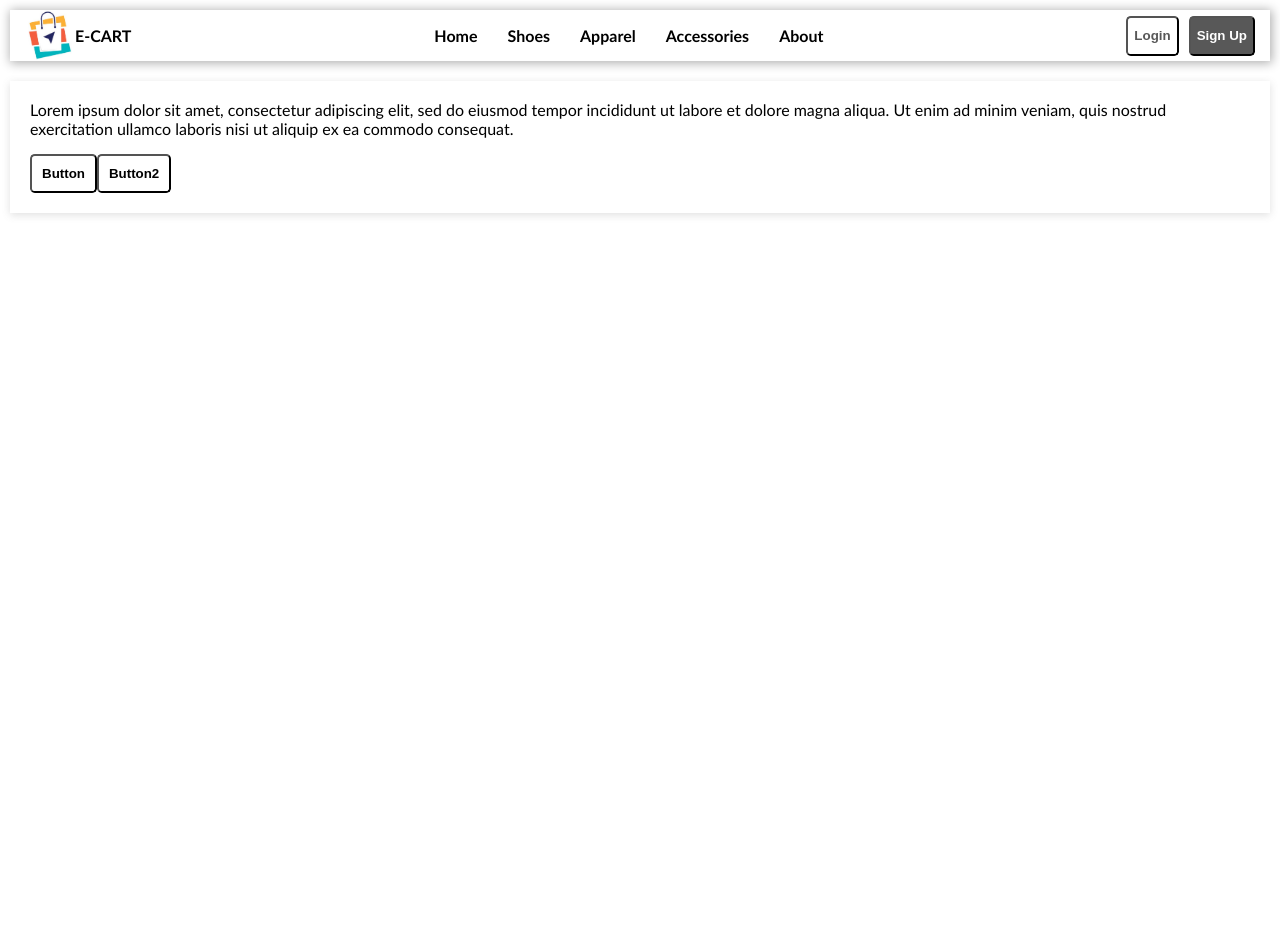
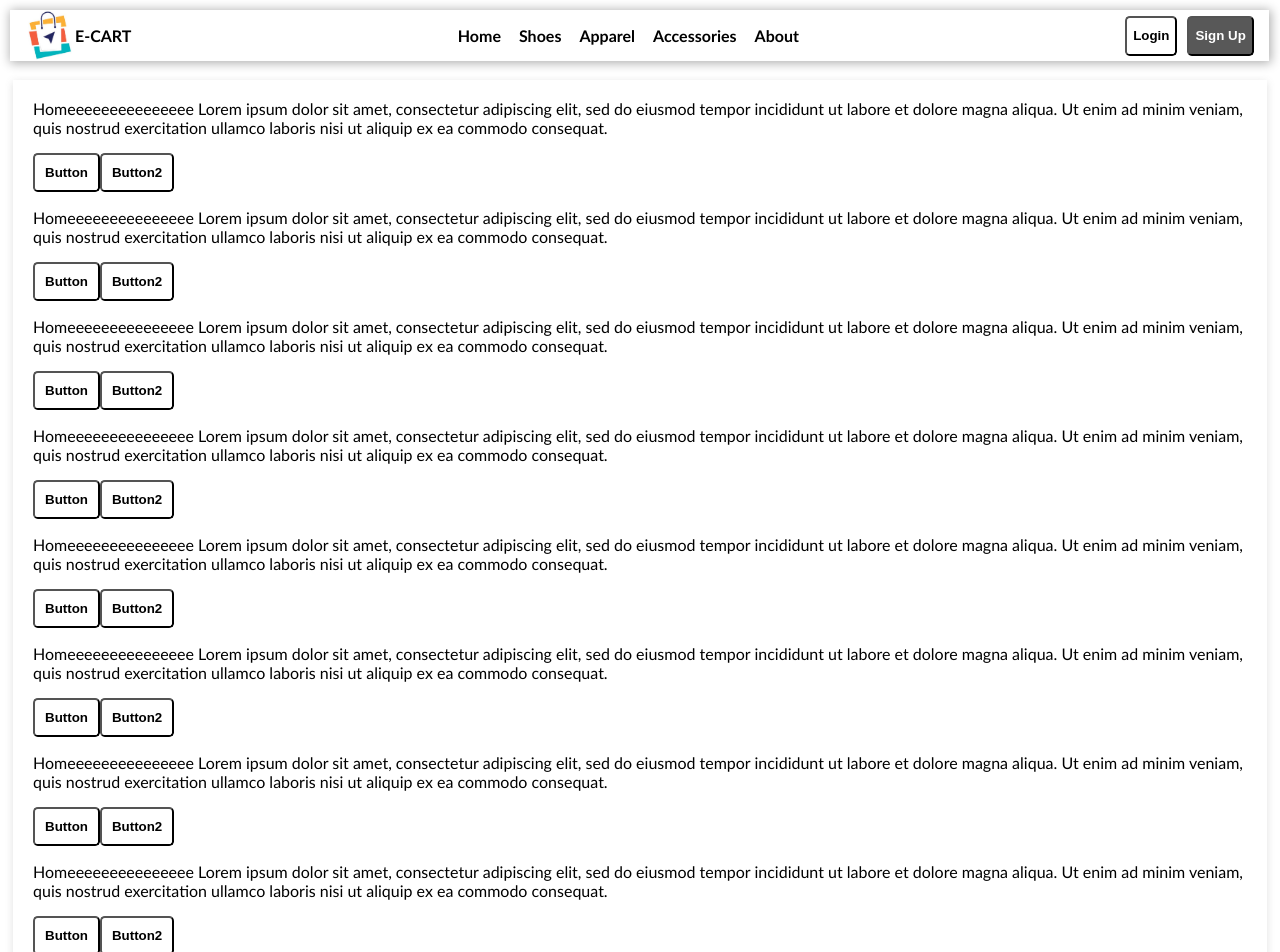
Before and after one commit to PathumN99/Retail-App, a React (Create React App) app in the folder retail-app-client/: page / in a window 1280 px wide. Shown: the top 952 px of the page. Before the commit the page ends 800 px from the top, so only its background shows below. Built offline with nearby package versions, Linux system fonts and the light colour scheme.

Commit message:
Fixed all page routings and corresponding styles

```diff
--- a/retail-app-client/src/App.js
+++ b/retail-app-client/src/App.js
@@ -7,6 +7,8 @@ import AppCSS from "./style/App.module.css";
 import LoginPage from "./components/modules/LoginPage";
 import SignPage from "./components/modules/SignPage";
 import AboutPage from "./components/modules/About";
+import ApparelPage from "./components/modules/Apparel";
+import AccessoriesPage from "./components/modules/Accessories";
 
 function App() {
   return (
@@ -17,6 +19,8 @@ function App() {
           <Route path='/' element={<HomePage />}></Route>
           <Route path='/home' element={<HomePage />}></Route>
           <Route path='/shoes' element={<Shoes />}></Route>
+          <Route path='/apparel' element={<ApparelPage />}></Route>
+          <Route path='/accessories' element={<AccessoriesPage />}></Route>
           <Route path='/login' element={<LoginPage />}></Route>
           <Route path='/signup' element={<SignPage />}></Route>
           <Route path='/about' element={<AboutPage />}></Route>
--- a/retail-app-client/src/components/modules/HomePage.js
+++ b/retail-app-client/src/components/modules/HomePage.js
@@ -3,7 +3,73 @@ import HomeCSS from "../../style/Home.module.css"
 export default function HomePage() {
     return (
         <div>
-            <p>Lorem ipsum dolor sit amet, consectetur adipiscing elit,
+            <p>Homeeeeeeeeeeeeeee Lorem ipsum dolor sit amet, consectetur adipiscing elit,
+                sed do eiusmod tempor incididunt ut labore et dolore magna aliqua.
+                Ut enim ad minim veniam, quis nostrud exercitation ullamco laboris nisi ut
+                aliquip ex ea commodo consequat.</p>
+            <button className={HomeCSS.button}>Button</button>
+            <button className={HomeCSS.button}>Button2</button>
+            <p>Homeeeeeeeeeeeeeee Lorem ipsum dolor sit amet, consectetur adipiscing elit,
+                sed do eiusmod tempor incididunt ut labore et dolore magna aliqua.
+                Ut enim ad minim veniam, quis nostrud exercitation ullamco laboris nisi ut
+                aliquip ex ea commodo consequat.</p>
+            <button className={HomeCSS.button}>Button</button>
+            <button className={HomeCSS.button}>Button2</button>
+            <p>Homeeeeeeeeeeeeeee Lorem ipsum dolor sit amet, consectetur adipiscing elit,
+                sed do eiusmod tempor incididunt ut labore et dolore magna aliqua.
+                Ut enim ad minim veniam, quis nostrud exercitation ullamco laboris nisi ut
+                aliquip ex ea commodo consequat.</p>
+            <button className={HomeCSS.button}>Button</button>
+            <button className={HomeCSS.button}>Button2</button>
+            <p>Homeeeeeeeeeeeeeee Lorem ipsum dolor sit amet, consectetur adipiscing elit,
+                sed do eiusmod tempor incididunt ut labore et dolore magna aliqua.
+                Ut enim ad minim veniam, quis nostrud exercitation ullamco laboris nisi ut
+                aliquip ex ea commodo consequat.</p>
+            <button className={HomeCSS.button}>Button</button>
+            <button className={HomeCSS.button}>Button2</button>
+            <p>Homeeeeeeeeeeeeeee Lorem ipsum dolor sit amet, consectetur adipiscing elit,
+                sed do eiusmod tempor incididunt ut labore et dolore magna aliqua.
+                Ut enim ad minim veniam, quis nostrud exercitation ullamco laboris nisi ut
+                aliquip ex ea commodo consequat.</p>
+            <button className={HomeCSS.button}>Button</button>
+            <button className={HomeCSS.button}>Button2</button>
+            <p>Homeeeeeeeeeeeeeee Lorem ipsum dolor sit amet, consectetur adipiscing elit,
+                sed do eiusmod tempor incididunt ut labore et dolore magna aliqua.
+                Ut enim ad minim veniam, quis nostrud exercitation ullamco laboris nisi ut
+                aliquip ex ea commodo consequat.</p>
+            <button className={HomeCSS.button}>Button</button>
+            <button className={HomeCSS.button}>Button2</button>
+            <p>Homeeeeeeeeeeeeeee Lorem ipsum dolor sit amet, consectetur adipiscing elit,
+                sed do eiusmod tempor incididunt ut labore et dolore magna aliqua.
+                Ut enim ad minim veniam, quis nostrud exercitation ullamco laboris nisi ut
+                aliquip ex ea commodo consequat.</p>
+            <button className={HomeCSS.button}>Button</button>
+            <button className={HomeCSS.button}>Button2</button>
+            <p>Homeeeeeeeeeeeeeee Lorem ipsum dolor sit amet, consectetur adipiscing elit,
+                sed do eiusmod tempor incididunt ut labore et dolore magna aliqua.
+                Ut enim ad minim veniam, quis nostrud exercitation ullamco laboris nisi ut
+                aliquip ex ea commodo consequat.</p>
+            <button className={HomeCSS.button}>Button</button>
+            <button className={HomeCSS.button}>Button2</button>
+            <p>Homeeeeeeeeeeeeeee Lorem ipsum dolor sit amet, consectetur adipiscing elit,
+                sed do eiusmod tempor incididunt ut labore et dolore magna aliqua.
+                Ut enim ad minim veniam, quis nostrud exercitation ullamco laboris nisi ut
+                aliquip ex ea commodo consequat.</p>
+            <button className={HomeCSS.button}>Button</button>
+            <button className={HomeCSS.button}>Button2</button>
+            <p>Homeeeeeeeeeeeeeee Lorem ipsum dolor sit amet, consectetur adipiscing elit,
+                sed do eiusmod tempor incididunt ut labore et dolore magna aliqua.
+                Ut enim ad minim veniam, quis nostrud exercitation ullamco laboris nisi ut
+                aliquip ex ea commodo consequat.</p>
+            <button className={HomeCSS.button}>Button</button>
+            <button className={HomeCSS.button}>Button2</button>
+            <p>Homeeeeeeeeeeeeeee Lorem ipsum dolor sit amet, consectetur adipiscing elit,
+                sed do eiusmod tempor incididunt ut labore et dolore magna aliqua.
+                Ut enim ad minim veniam, quis nostrud exercitation ullamco laboris nisi ut
+                aliquip ex ea commodo consequat.</p>
+            <button className={HomeCSS.button}>Button</button>
+            <button className={HomeCSS.button}>Button2</button>
+            <p>Homeeeeeeeeeeeeeee Lorem ipsum dolor sit amet, consectetur adipiscing elit,
                 sed do eiusmod tempor incididunt ut labore et dolore magna aliqua.
                 Ut enim ad minim veniam, quis nostrud exercitation ullamco laboris nisi ut
                 aliquip ex ea commodo consequat.</p>
--- a/retail-app-client/src/components/modules/LoginPage.js
+++ b/retail-app-client/src/components/modules/LoginPage.js
@@ -3,7 +3,7 @@
 export default function LoginPage() {
     return (
         <div>
-            <p>sssssssssssssssssssssssss</p>
+            <p>Loginnnnnnnnnnnnnnnnnnnnnnnnnnnnn</p>
             {/* <input>Username</input>
             <input>Password</input> */}
         </div>
--- a/retail-app-client/src/components/modules/Shoes.js
+++ b/retail-app-client/src/components/modules/Shoes.js
@@ -3,7 +3,7 @@ import ShoeCSS from "../../style/Shoe.module.css"
 export default function Shoes() {
     return (
         <div>
-            <p>Lorem ipsum dolor sit amet, consectetur adipiscing elit,
+            <p>Shoesssssssssssssssssss Lorem ipsum dolor sit amet, consectetur adipiscing elit,
                 sed do eiusmod tempor incididunt ut labore et dolore magna aliqua.
                 Ut enim ad minim veniam, quis nostrud exercitation ullamco laboris nisi ut
                 aliquip ex ea commodo consequat.</p>
--- a/retail-app-client/src/components/modules/SignPage.js
+++ b/retail-app-client/src/components/modules/SignPage.js
@@ -3,7 +3,7 @@
 export default function SignPage() {
     return (
         <div>
-            <p>csaaaaaaaaaaaaaaaaaaaaaaaaaaaaaaaaaaaaa</p>
+            <p>Signupppppppppppppppppppppppppp</p>
             {/* <input>Username</input>
             <input>Password</input> */}
         </div>
--- a/retail-app-client/src/components/ui-components/Navbar.js
+++ b/retail-app-client/src/components/ui-components/Navbar.js
@@ -1,8 +1,18 @@
 import NavbarCSS from "../../style/Navbar.module.css"
-import { Link } from "react-router-dom";
+import { Link, useNavigate } from "react-router-dom";
 import logo from '../../Resources/ecartlogo1.jpg';
 
 export default function Navbar() {
+
+    const navigate = useNavigate();
+
+    const loginClick = () => {
+        navigate('/login');
+    };
+
+    const signupClick = () => {
+        navigate('/signup');
+    };
 
     return (
         <nav className={NavbarCSS.nav}>
@@ -14,29 +24,39 @@ export default function Navbar() {
             </div>
 
             <div className={NavbarCSS.navdiv}>
-                <div className={NavbarCSS.childnavdivs}>
-                    <Link className={NavbarCSS.link} to="/home">Home</Link>
-                </div>
-                <div className={NavbarCSS.childnavdivs}>
-                    <Link to="/shoes">Shoes</Link>
-                </div>
-                <div className={NavbarCSS.childnavdivs}>
-                    <Link to="/shoes">Apparel</Link>
-                </div>
-                <div className={NavbarCSS.childnavdivs}>
-                    <Link to="/shoes">Accessories</Link>
-                </div>
-                <div className={NavbarCSS.childnavdivs}>
-                    <Link to="/about">About</Link>
-                </div>
+                <Link className={NavbarCSS.link} to="/home">
+                    <div className={NavbarCSS.childdivs}>
+                        Home
+                    </div>
+                </Link>
+                <Link className={NavbarCSS.link} to="/shoes">
+                    <div className={NavbarCSS.childdivs}>
+                        Shoes
+                    </div>
+                </Link>
+                <Link className={NavbarCSS.link} to="/apparel">
+                    <div className={NavbarCSS.childdivs}>
+                        Apparel
+                    </div>
+                </Link>
+                <Link className={NavbarCSS.link} to="/accessories">
+                    <div className={NavbarCSS.childdivs}>
+                        Accessories
+                    </div>
+                </Link>
+                <Link className={NavbarCSS.link} to="/about">
+                    <div className={NavbarCSS.childdivs}>
+                        About
+                    </div>
+                </Link>
             </div>
 
             <div className={NavbarCSS.buttons}>
-                <button className={NavbarCSS.logbtn}>
-                    <Link to="/login">Login</Link>
+                <button className={NavbarCSS.logbtn} onClick={loginClick}>
+                    Login
                 </button>
-                <button className={NavbarCSS.signbtn}>
-                    <Link to="/signup">Sign Up</Link>
+                <button className={NavbarCSS.signbtn} onClick={signupClick}>
+                    Sign Up
                 </button>
             </div>
 
--- a/retail-app-client/src/style/App.module.css
+++ b/retail-app-client/src/style/App.module.css
@@ -3,7 +3,7 @@
 }
 
 .bgdiv {
-    margin: 20px 10px;
+    margin: 80px 13px 10px 13px;
     padding-top: 3px;
     padding-left: 20px;
     padding-bottom: 20px;
--- a/retail-app-client/src/style/Navbar.module.css
+++ b/retail-app-client/src/style/Navbar.module.css
@@ -7,6 +7,10 @@
     padding: 0px 15px;
     box-shadow: 1px 1px 10px 1px rgb(173, 173, 173);
     text-decoration: none;
+    width: 96%;
+    top: 0;
+    left: 0;
+    position: fixed;
 }
 
 .logo img {
@@ -25,41 +29,8 @@
 
 .navdiv {
     display: inline-flex;
+    align-items: center;
     position: relative;
-    height: 40px;
-    align-items: center;
-}
-
-.childnavdivs {
-    font-family: "Trebuchet MS", "Basier circle", -apple-system, system-ui, "Segoe UI", Roboto, "Helvetica Neue", Arial, "Noto Sans", sans-serif, "Apple Color Emoji", "Segoe UI Emoji", "Segoe UI Symbol", "Noto Color Emoji";
-    position: relative;
-    display: inline-flex;
-    align-items: center;
-    border-radius: 1rem;
-    background-color: white;
-    height: 40px;
-    padding: 0px 15px;
-    width: 100%;
-}
-
-.childnavdivs a {
-    text-decoration: none;
-    color: #000000;
-    cursor: pointer;
-    font-weight: 600;
-    display: inline-flex;
-    transition: all .1s cubic-bezier(.4, 0, .2, 1);
-    align-items: center;
-    height: 40px;
-    width: 100%;
-}
-
-.childnavdivs:hover {
-    background-color: rgb(119, 119, 119);
-}
-
-.childnavdivs:hover a {
-    color: white;
 }
 
 .buttons {
@@ -74,27 +45,11 @@
     cursor: pointer;
     font-weight: 600;
     transition: all .1s cubic-bezier(.4, 0, .2, 1);
-    /* padding: 10px 10px; */
     height: 40px;
     border-radius: 0.3rem;
-    display: inline-flex;
-    align-items: center;
 }
 
 .logbtn:hover {
-    background-color: rgb(88, 88, 88);
-    color: #fff;
-}
-
-.logbtn a {
-    text-decoration: none;
-    color: rgb(88, 88, 88);
-    height: 40px;
-    display: inline-flex;
-    align-items: center;
-}
-
-.logbtn:hover a {
     background-color: rgb(88, 88, 88);
     color: #fff;
 }
@@ -107,19 +62,8 @@
     cursor: pointer;
     font-weight: 600;
     transition: all .1s cubic-bezier(.4, 0, .2, 1);
-    /* padding: 10px 10px; */
     height: 40px;
     border-radius: 0.3rem;
-    display: inline-flex;
-    align-items: center;
-}
-
-.signbtn a {
-    text-decoration: none;
-    color: white;
-    height: 40px;
-    display: inline-flex;
-    align-items: center;
 }
 
 .signbtn:hover {
@@ -127,7 +71,24 @@
     color: black;
 }
 
-.signbtn:hover a {
-    /* background-color: #fff; */
-    color: #1e293b;
+.childdivs {
+    text-decoration: none;
+    color: black;
+    font-weight: 600;
+    margin: 10px 9px;
+    transition: all .1s cubic-bezier(.4, 0, .2, 1);
+    font-family: "Trebuchet MS", "Basier circle", -apple-system, system-ui, "Segoe UI", Roboto, "Helvetica Neue", Arial, "Noto Sans", sans-serif, "Apple Color Emoji", "Segoe UI Emoji", "Segoe UI Symbol", "Noto Color Emoji";
 }
+
+.link {
+    text-decoration: none;
+    border-radius: 1rem;
+}
+
+.link:hover {
+    background-color: rgb(105, 105, 105);
+}
+
+.link:hover .childdivs {
+    color: white;
+}
```
Also changed, not shown: retail-app-client/src/components/modules/About.js (+3 -7 lines), retail-app-client/src/components/modules/Accessories.js (added, +9 -0 lines), retail-app-client/src/components/modules/Apparel.js (added, +9 -0 lines).
